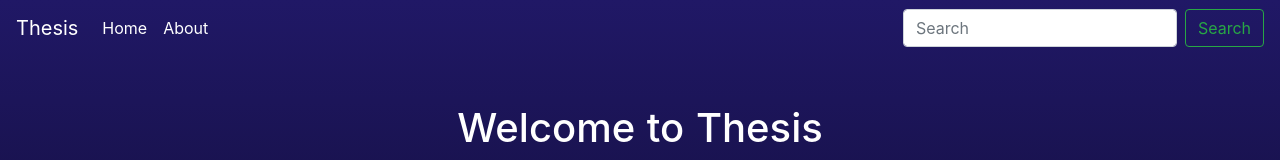
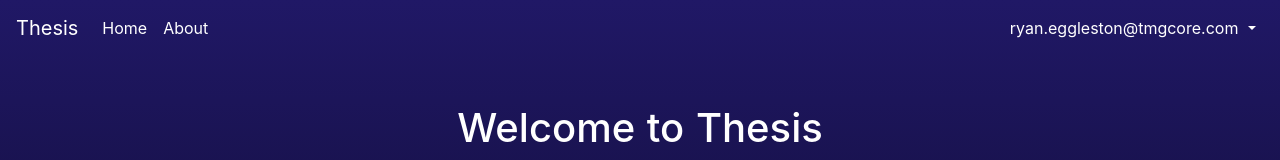
Before and after one commit to kre8mymedia/nuxtApp, a Nuxt app: page / in a window 1280 px wide. Shown: the top 160 px of the page. Built offline with nearby package versions, Linux system fonts and the light colour scheme.

Commit message:
fake login on hompage (image loading super slow?)

```diff
--- a/components/Navbar.vue
+++ b/components/Navbar.vue
@@ -13,25 +13,52 @@
         <li class="nav-item">
           <a class="nav-link" href="/about">About</a>
         </li>
-        <!-- <li class="nav-item dropdown">
-          <a class="nav-link dropdown-toggle" href="#" id="navbarDropdown" role="button" data-toggle="dropdown" aria-haspopup="true" aria-expanded="false">
-            Dropdown
-          </a>
-          <div class="dropdown-menu" aria-labelledby="navbarDropdown">
-            <a class="dropdown-item" href="#">Action</a>
-            <a class="dropdown-item" href="#">Another action</a>
-            <div class="dropdown-divider"></div>
-            <a class="dropdown-item" href="#">Something else here</a>
-          </div>
-        </li> -->
+
         <!-- <li class="nav-item">
           <a class="nav-link disabled" href="#" tabindex="-1" aria-disabled="true">Disabled</a>
         </li> -->
       </ul>
-      <form class="form-inline my-2 my-lg-0">
-        <input class="form-control mr-sm-2" type="search" placeholder="Search" aria-label="Search">
-        <button class="btn btn-outline-success my-2 my-sm-0" type="submit">Search</button>
-      </form>
+      <ul v-if="isLoggedIn == false" class="navbar-nav ml-auto">
+        <li class="nav-item">
+          <a v-on:click="toggleLogin" class="nav-link">Login</a>
+        </li>
+        <li class="nav-item">
+          <a class="nav-link" href="/register">Register</a>
+        </li>
+      </ul>
+      <ul v-else class="navbar-nav ml-auto">
+        <li style="border-radius: 3px;" class="nav-item dropdown">
+          <a class="nav-link dropdown-toggle" href="#" id="navbarDropdown" role="button" data-toggle="dropdown" aria-haspopup="true" aria-expanded="false">
+            ryan.eggleston@tmgcore.com
+          </a>
+          <div class="dropdown-menu" aria-labelledby="navbarDropdown">
+            <a class="dropdown-item" href="/account">Account</a>
+            <a class="dropdown-item" href="/records">Records</a>
+            <div class="dropdown-divider"></div>
+            <a v-on:click="toggleLogin" class="dropdown-item">Logout</a>
+          </div>
+        </li>
+      </ul>
     </div>
   </nav>
 </template>
+
+<script>
+export default {
+  data() {
+    return {
+      isLoggedIn: true
+    }
+  },
+  methods: {
+    toggleLogin: function() {
+      if (this.isLoggedIn == true) {
+        this.isLoggedIn = false
+      } else {
+        this.isLoggedIn = true
+      }
+    }
+  }
+
+}
+</script>
--- a/pages/index.vue
+++ b/pages/index.vue
@@ -21,9 +21,12 @@ export default {
 </script>
 
 <style>
+  /* STRETCH TO WINDOW  */
   html {
     height: 100%;
   }
+
+  /* FADE IN BODY  */
   a {
     color: white !important;
   }
@@ -44,4 +47,14 @@ export default {
       opacity: 1;
      }
   }
+
+  /* NAVBAR LOGIN  */
+  .dropdown-item {
+    color: black !important;
+  }
+  .dropdown-item:hover {
+    background: #026978;
+    color: white !important;
+  }
+
 </style>
```
